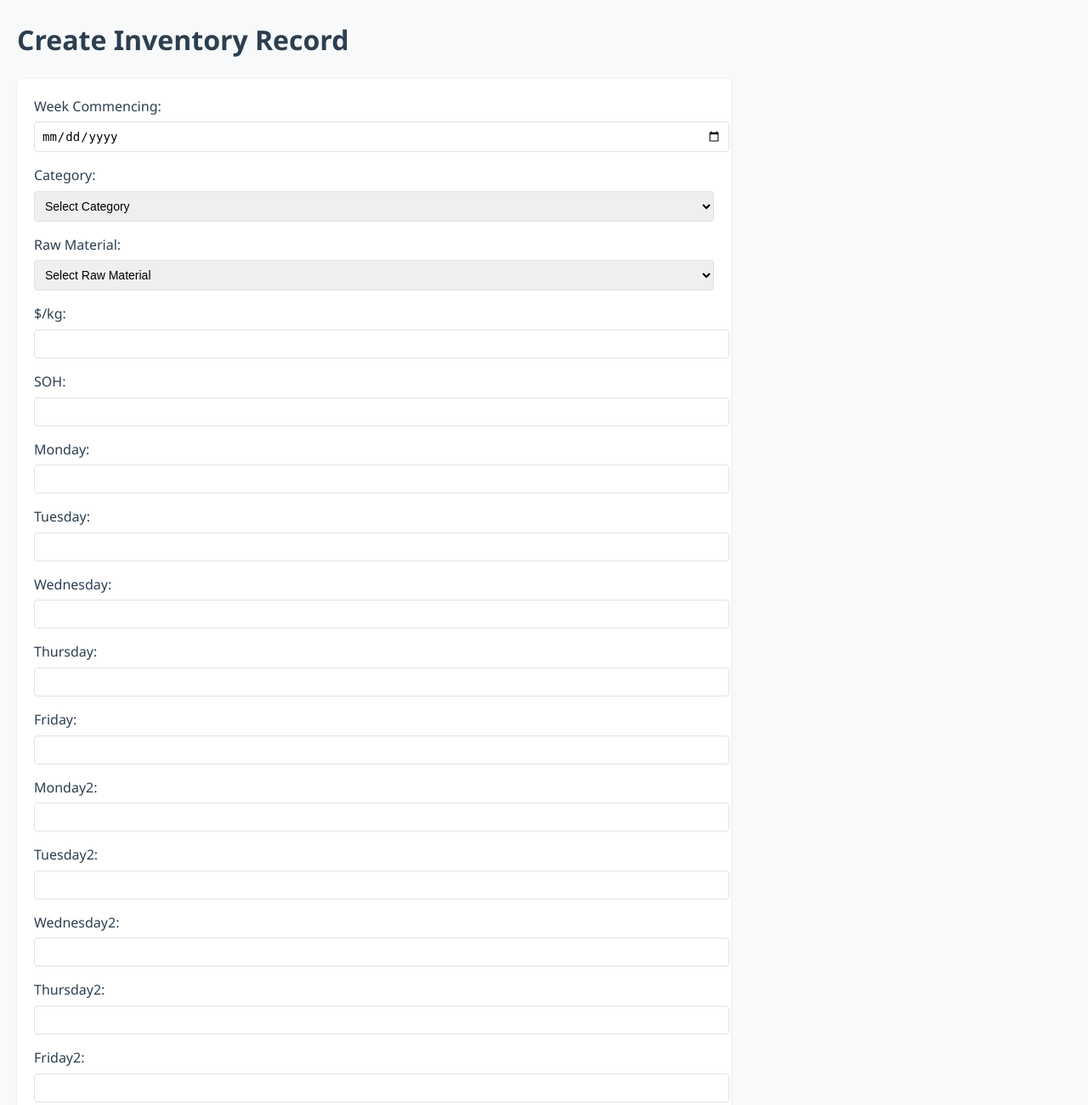
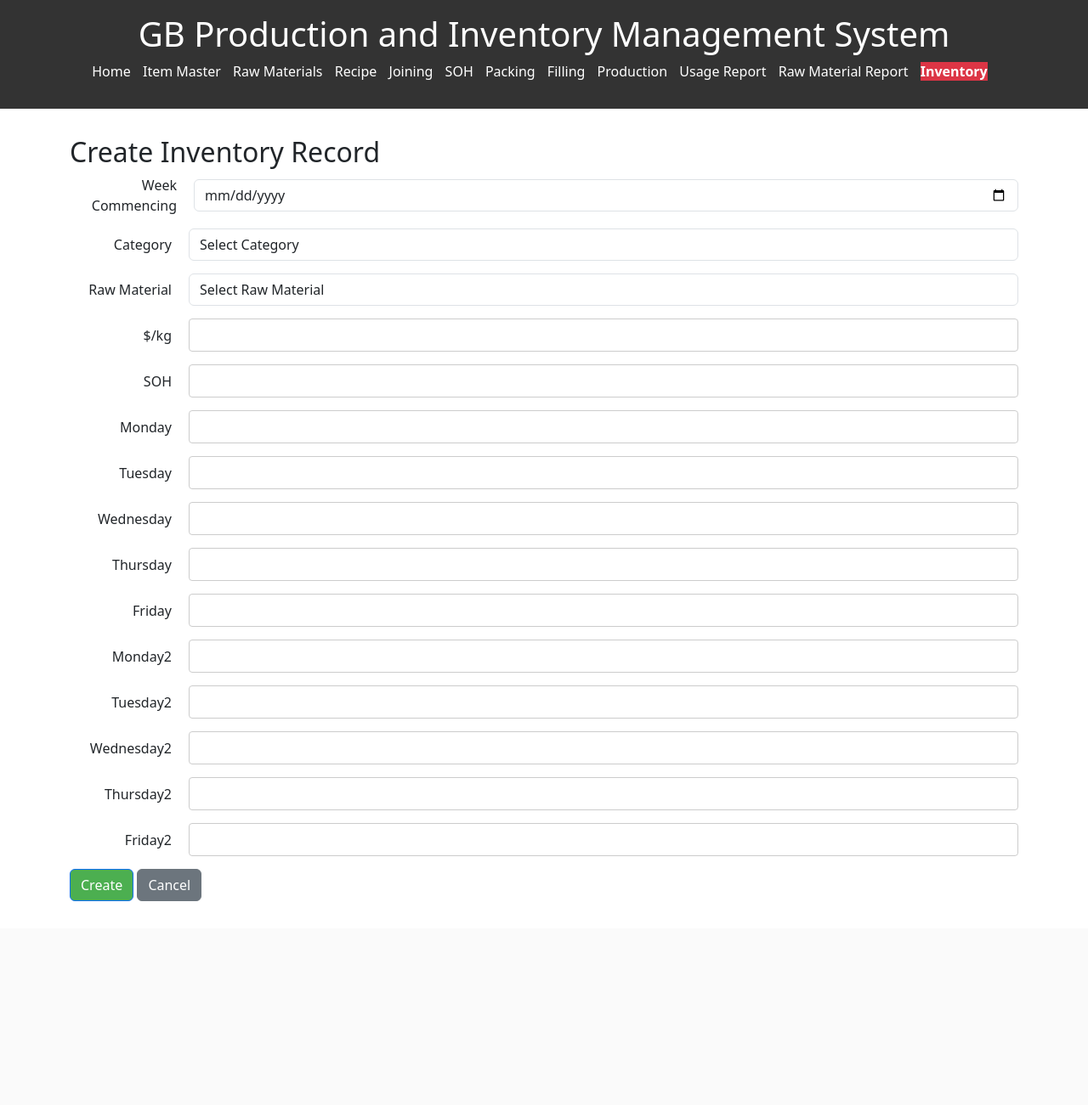
Before and after one commit to sanjaykhadka-german/GB-APP, a Flask app: page /inventory/create in a window 1280 px wide. Shown: the top 1301 px of the page at 85% size. After the commit the page ends 1061 px from the top, so only its background shows below. Run offline with Flask 3, Linux system fonts and the light colour scheme; parts of the project's set-up code (start-up, migrations or seed data) failed here and were passed over.

```diff
--- a/controllers/inventory_controller.py
+++ b/controllers/inventory_controller.py
@@ -13,7 +13,7 @@ inventory_bp = Blueprint('inventory', __name__)
 @inventory_bp.route('/inventory')
 def list_inventory():
     inventories = Inventory.query.all()
-    return render_template('inventory/list.html', inventories=inventories)
+    return render_template('inventory/list.html', inventories=inventories,current_page='inventory')
 
 @inventory_bp.route('/inventory/create', methods=['GET', 'POST'])
 def create_inventory():
@@ -65,7 +65,7 @@ def create_inventory():
     categories = Category.query.all()
     raw_materials = RawMaterials.query.all()
     productions = Production.query.all()
-    return render_template('inventory/create.html', categories=categories, raw_materials=raw_materials, productions=productions)
+    return render_template('inventory/create.html', categories=categories, raw_materials=raw_materials, productions=productions,current_page='inventory')
 
 @inventory_bp.route('/inventory/edit/<int:id>', methods=['GET', 'POST'])
 def edit_inventory(id):
--- a/templates/inventory/create.html
+++ b/templates/inventory/create.html
@@ -1,13 +1,10 @@
-<!-- templates/inventory/create.html -->
-<!DOCTYPE html>
-<html>
-<head>
-    <title>Create Inventory Record</title>
-    <link rel="stylesheet" href="{{ url_for('static', filename='css/style.css') }}">
-</head>
-<body>
-    <h1>Create Inventory Record</h1>
-
+{% extends 'index.html' %}
+{% block nav %}
+    {%set current_page = 'inventory' %}
+{% endblock %}
+{% block content %}
+<div class="container">
+    <h2>Create Inventory Record</h2>
     {% with messages = get_flashed_messages(with_categories=true) %}
         {% if messages %}
             {% for category, message in messages %}
@@ -15,79 +12,79 @@
             {% endfor %}
         {% endif %}
     {% endwith %}
-
     <form method="POST" action="{{ url_for('inventory.create_inventory') }}">
-        <div>
-            <label>Week Commencing:</label>
-            <input type="date" name="week_commencing" required>
+        <div class="form-group">
+            <label for="week_commencing">Week Commencing</label>
+            <input type="date" class="form-control" id="week_commencing" name="week_commencing" required>
         </div>
-        <div>
-            <label>Category:</label>
-            <select name="category_id" required>
+        <div class="form-group">
+            <label for="category_id">Category</label>
+            <select class="form-control" id="category_id" name="category_id" required>
                 <option value="">Select Category</option>
                 {% for category in categories %}
                     <option value="{{ category.id }}">{{ category.name }}</option>
                 {% endfor %}
             </select>
         </div>
-        <div>
-            <label>Raw Material:</label>
-            <select name="raw_material_id" required>
+        <div class="form-group">
+            <label for="raw_material_id">Raw Material</label>
+            <select class="form-control" id="raw_material_id" name="raw_material_id" required>
                 <option value="">Select Raw Material</option>
                 {% for material in raw_materials %}
-                    <option value="{{ material.id }}">{{ material.raw_material }}</option>  <!-- Use raw_material -->
+                    <option value="{{ material.id }}">{{ material.raw_material }}</option>
                 {% endfor %}
             </select>
         </div>
-        <div>
-            <label>$/kg:</label>
-            <input type="number" step="0.01" name="price_per_kg" required>
+        <div class="form-group">
+            <label for="price_per_kg">$/kg</label>
+            <input type="number" step="0.01" class="form-control" id="price_per_kg" name="price_per_kg" required>
         </div>
-        <div>
-            <label>SOH:</label>
-            <input type="number" step="0.01" name="soh" required>
+        <div class="form-group">
+            <label for="soh">SOH</label>
+            <input type="number" step="0.01" class="form-control" id="soh" name="soh" required>
         </div>
-        <div>
-            <label>Monday:</label>
-            <input type="number" step="0.01" name="monday" required>
+        <div class="form-group">
+            <label for="monday">Monday</label>
+            <input type="number" step="0.01" class="form-control" id="monday" name="monday" required>
         </div>
-        <div>
-            <label>Tuesday:</label>
-            <input type="number" step="0.01" name="tuesday" required>
+        <div class="form-group">
+            <label for="tuesday">Tuesday</label>
+            <input type="number" step="0.01" class="form-control" id="tuesday" name="tuesday" required>
         </div>
-        <div>
-            <label>Wednesday:</label>
-            <input type="number" step="0.01" name="wednesday" required>
+        <div class="form-group">
+            <label for="wednesday">Wednesday</label>
+            <input type="number" step="0.01" class="form-control" id="wednesday" name="wednesday" required>
         </div>
-        <div>
-            <label>Thursday:</label>
-            <input type="number" step="0.01" name="thursday" required>
+        <div class="form-group">
+            <label for="thursday">Thursday</label>
+            <input type="number" step="0.01" class="form-control" id="thursday" name="thursday" required>
         </div>
-        <div>
-            <label>Friday:</label>
-            <input type="number" step="0.01" name="friday" required>
+        <div class="form-group">
+            <label for="friday">Friday</label>
+            <input type="number" step="0.01" class="form-control" id="friday" name="friday" required>
         </div>
-        <div>
-            <label>Monday2:</label>
-            <input type="number" step="0.01" name="monday2" required>
+        <div class="form-group">
+            <label for="monday2">Monday2</label>
+            <input type="number" step="0.01" class="form-control" id="monday2" name="monday2" required>
         </div>
-        <div>
-            <label>Tuesday2:</label>
-            <input type="number" step="0.01" name="tuesday2" required>
+        <div class="form-group">
+            <label for="tuesday2">Tuesday2</label>
+            <input type="number" step="0.01" class="form-control" id="tuesday2" name="tuesday2" required>
         </div>
-        <div>
-            <label>Wednesday2:</label>
-            <input type="number" step="0.01" name="wednesday2" required>
+        <div class="form-group">
+            <label for="wednesday2">Wednesday2</label>
+            <input type="number" step="0.01" class="form-control" id="wednesday2" name="wednesday2" required>
         </div>
-        <div>
-            <label>Thursday2:</label>
-            <input type="number" step="0.01" name="thursday2" required>
+        <div class="form-group">
+            <label for="thursday2">Thursday2</label>
+            <input type="number" step="0.01" class="form-control" id="thursday2" name="thursday2" required>
         </div>
-        <div>
-            <label>Friday2:</label>
-            <input type="number" step="0.01" name="friday2" required>
+        <div class="form-group">
+            <label for="friday2">Friday2</label>
+            <input type="number" step="0.01" class="form-control" id="friday2" name="friday2" required>
         </div>
-        <button type="submit">Create</button>
+        <button type="submit" class="btn btn-primary">Create</button>
+        <a href="{{ url_for('inventory.list_inventory') }}" class="btn btn-secondary">Cancel</a>
     </form>
-</body>
-</html>
+</div>
+{% endblock %}
--- a/templates/inventory/list.html
+++ b/templates/inventory/list.html
@@ -1,4 +1,7 @@
 {% extends 'index.html' %}
+{% block nav %}
+    {%set current_page = 'inventory' %}
+{% endblock %}
 
 {% block content %}
 <div style="width: 100%">
--- a/templates/item_master/list.html
+++ b/templates/item_master/list.html
@@ -84,7 +84,7 @@
 .form-label {
     font-weight: 500;
     margin-bottom: 0.5rem;
-    color: #4e73df;
+    color: #000000;
 }
 
 .form-control, .form-select {
@@ -125,7 +125,7 @@
     font-weight: 600;
     text-transform: uppercase;
     letter-spacing: 0.5px;
-    color: #4e73df;
+    color: #000000
 }
 
 .table-hover tbody tr:hover {
--- a/templates/recipe/recipe.html
+++ b/templates/recipe/recipe.html
@@ -73,7 +73,7 @@
             <table id="search-results-table">
                 <thead>
                     <tr>
-                        <th>Item Code</th>
+                        <th>Recipe Code</th>
                         <th>Raw Material</th>
                         <th>Kg per Batch</th>
                         <th>Percentage</th>
```
Also changed, not shown: models/packing.py (+5 -5 lines), templates/joining/list.html (+25 -1 lines), templates/production/create.html (+16 -12 lines), 1 other file.
